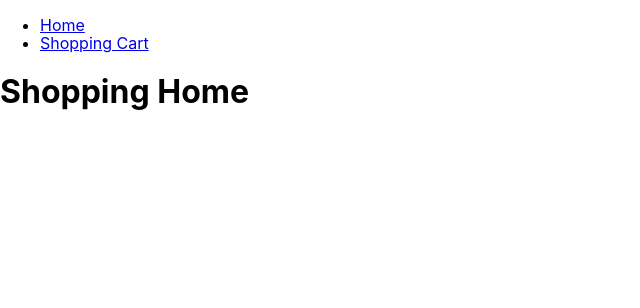
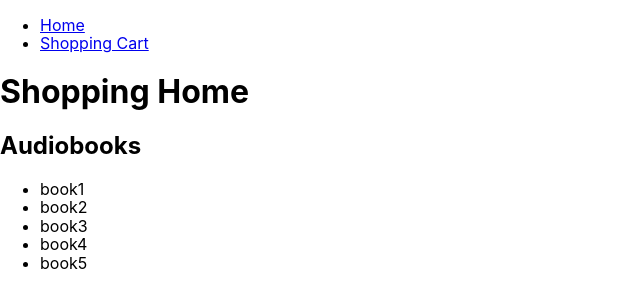
Before and after one commit to SempleGit/shopping-cart, a React (Create React App) app: page / in a window 1280 px wide. Shown: the top 308 px of the page, without its empty margins (0-640 px from the left). Built offline with nearby package versions, Linux system fonts and the light colour scheme.

Commit message:
updated syntax, added basic function for adding items to cart state

```diff
--- a/src/App.js
+++ b/src/App.js
@@ -1,10 +1,22 @@
+import React, { useState } from 'react';
+import Nav from './components/Nav';
+import Cart from './components/Cart';
+import Home from './components/Home';
+import { BrowserRouter, Switch, Route } from "react-router-dom";
 
 function App() {
+
+  const [cartItems, setCart] = useState({});
+
   return (
-    <div className="App">
-
-    </div>
-  );
+    <BrowserRouter>
+      <Nav />
+      <Switch>
+        <Route exact path='/'><Home cartItems={cartItems} setCart={setCart} /></Route>
+        <Route path='/cart'><Cart /></Route>
+      </Switch>
+    </BrowserRouter>
+  )
 }
 
 export default App;
--- a/src/Routes.js
+++ /dev/null
@@ -1,27 +0,0 @@
-import React from 'react';
-import Cart from './components/Cart';
-import Home from './components/Home';
-
-import { BrowserRouter, Link, Switch, Route } from "react-router-dom";
-
-const Routes = () => {
-
-  return (
-    <BrowserRouter>
-      <ul>
-        <li>
-          <Link to='/'>Home</Link>
-        </li>
-        <li>
-          <Link to='/cart'>Shopping Cart</Link>
-        </li>
-      </ul>
-      <Switch>
-        <Route exact path='/' component={Home} />
-        <Route path='/cart' component={Cart} />
-      </Switch>
-    </BrowserRouter>
-  )
-}
-
-export default Routes;
--- a/src/components/Cart.js
+++ b/src/components/Cart.js
@@ -1,6 +1,8 @@
 import React from 'react';
+import { useParams } from 'react-router-dom';
 
 const Cart = () => {
+
   return (
     <div>
       <h1>Shopping Cart</h1>
--- a/src/components/Home.js
+++ b/src/components/Home.js
@@ -1,13 +1,41 @@
-import React from 'react';
+import React, { useEffect } from 'react';
 
-const Home = () => {
+const Home = (props) => {
+  useEffect(() => {
+    document.addEventListener("click", addToCart);
+    console.log(props.cartItems, 'prop');
+    return () => {
+      document.removeEventListener("click", addToCart);
+    };
+  });
+
+  const addToCart = (e) => {
+    if (e.target.id === '' || e.target.id === 'root') return;
+    const itemToAdd = e.target.id;
+    props.setCart((items) => {
+      const newItems = {...items};
+      return newItems[itemToAdd] ? {...newItems, [itemToAdd]: ++newItems[itemToAdd]} : {...newItems, [itemToAdd]: 1}
+    });
+  }
+
   return (
     <div>
       <h1>Shopping Home</h1>
-      {/* 1. create item list
+      <section>
+        <h2>Audiobooks</h2>
+        <div className="audiobooks">
+          <ul>
+            <li className="audiobook" id="a1">book1</li>
+            <li className="audiobook" id="a2">book2</li>
+            <li className="audiobook" id="a3">book3</li>
+            <li className="audiobook" id="a4">book4</li>
+            <li className="audiobook" id="a5">book5</li>
+          </ul>
+        </div>
+      </section>
+      {/* 1. style items.
           2. add item to cart
-          3. remove item from cart
-          4. display items on home. */}
+          3. remove item from cart*/}
     </div>
   )
 }
--- /dev/null
+++ b/src/components/Nav.js
@@ -0,0 +1,17 @@
+import React from 'react';
+import { Link } from 'react-router-dom';
+
+const Nav = () => {
+  return (
+    <ul>
+      <li>
+        <Link to='/' >Home</Link>
+      </li>
+      <li>
+        <Link to='/cart'>Shopping Cart</Link>
+      </li>
+    </ul>
+  )
+}
+
+export default Nav;
--- /dev/null
+++ b/src/components/helpers.js
@@ -0,0 +1,6 @@
+
+const handleClick = (e) => {
+  console.log(e.target.id)
+};
+
+export { handleClick };
--- a/src/index.js
+++ b/src/index.js
@@ -1,12 +1,12 @@
 import React from 'react';
 import ReactDOM from 'react-dom';
-import Routes from './Routes'
+import App from './App'
 import './index.css';
 import 'normalize.css';
 
 ReactDOM.render(
   <React.StrictMode>
-    <Routes />
+    <App />
   </React.StrictMode>,
   document.getElementById('root')
 );
```
Also changed, not shown: 1 other file (tests, documents, lock files or other folders).
